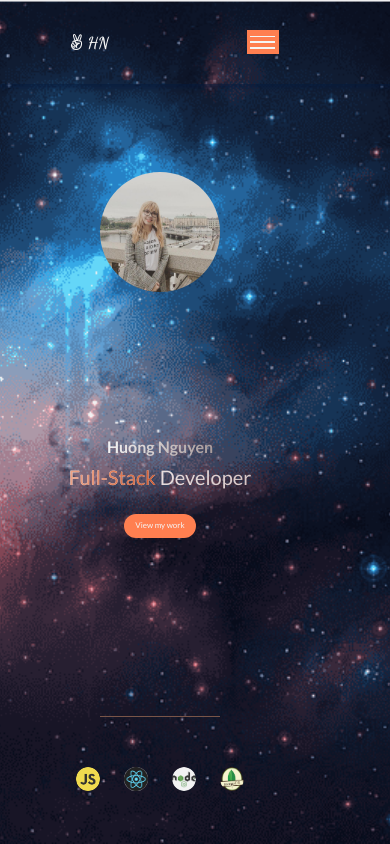
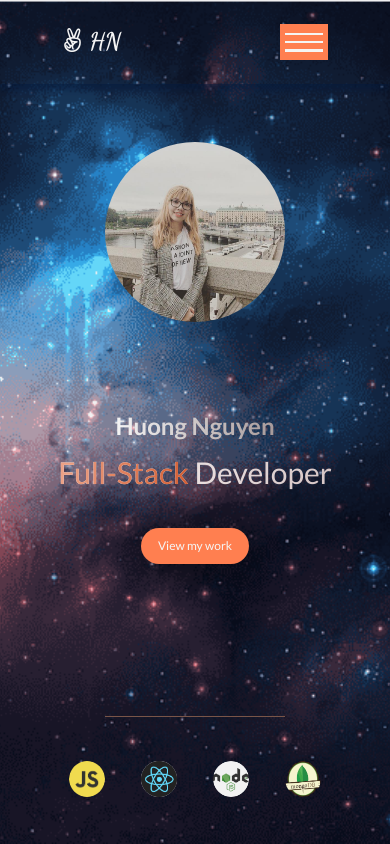
Before and after one commit to huongnguyen1709/my-porfolio-react, a React (Create React App) app: page / in a window 390 px wide. Built offline with nearby package versions, Linux system fonts and the light colour scheme.

Commit message:
modify responsive homepage

```diff
--- a/src/sass/base/_base.scss
+++ b/src/sass/base/_base.scss
@@ -3,10 +3,9 @@ $bp-largest: 93.75em; // 1500 px
 $bp-large: 75em; // 1200 px
 $bp-medium: 68.75em; // 1100 px
 $bp-medium-xm: 62.5em; // 1000 px
-$bp-small: 40.625em; // 650 px
+$bp-small: 43.125em; // 690 px
 $bp-small-xs: 34.375em; // 550 px
-$bp-extra-small: 31.25em; // 500 px
-$bp-extra-small-xs: 28.125em; // 450 px
+$bp-extra-small: 23.4375em; // 375 px
 
 *,
 *::after,
@@ -28,8 +27,8 @@ html {
     font-size: 37.5%; /* 1rem = 6px */
   }
 
-  @media only screen and (max-width: $bp-extra-small-xs) {
-    font-size: 25%; /* 1rem = 6px */
+  @media only screen and (max-width: $bp-extra-small) {
+    font-size: 31.25%; /* 1rem = 5px */
   }
 }
 
--- a/src/sass/components/_logo.scss
+++ b/src/sass/components/_logo.scss
@@ -3,13 +3,17 @@
   grid-column: 1/-1;
   margin: auto;
 
-  @media only screen and (max-width: $bp-small-xs) {
-    grid-column: 4/9;
-  }
+  // @media only screen and (max-width: $bp-small-xs) {
+  //   grid-column: 4/9;
+  // }
 
-  @media only screen and (max-width: $bp-extra-small) {
-    grid-column: 3/9;
-  }
+  // @media only screen and (max-width: $bp-extra-small) {
+  //   grid-column: 3/9;
+  // }
+
+  // @media only screen and (max-width: $bp-extra-small-xs) {
+  //   grid-column: 3/10;
+  // }
 }
 
 .logo {
--- a/src/sass/layout/_layout.scss
+++ b/src/sass/layout/_layout.scss
@@ -13,6 +13,7 @@
 
   @media only screen and (max-width: $bp-small) {
     grid-template-rows: 10vh 35vh 25vh 1fr 15vh;
+    grid-template-columns: none;
   }
 }
 
--- a/src/sass/sections/_home.scss
+++ b/src/sass/sections/_home.scss
@@ -18,20 +18,28 @@
   }
 
   @media only screen and (max-width: $bp-small) {
-    grid-column: 3/11;
+    grid-column: auto;
     display: flex;
     flex-direction: column;
     justify-content: center;
     align-items: center;
   }
 
-  @media only screen and (max-width: $bp-small-xs) {
-    grid-column: 4/9;
-  }
+  // @media only screen and (max-width: $bp-small-xs) {
+  //   grid-column: 4/9;
+  // }
 
-  @media only screen and (max-width: $bp-extra-small) {
-    grid-column: 3/9;
-  }
+  // @media only screen and (max-width: $bp-extra-small) {
+  //   grid-column: 3/9;
+  // }
+
+  // @media only screen and (max-width: $bp-extra-small-xs) {
+  //   grid-column: 3/10;
+  // }
+
+  // @media only screen and (max-width: $bp-mobile) {
+  //   grid-column: 3/9;
+  // }
 }
 
 .title {
@@ -86,15 +94,7 @@
     max-width: 30rem;
     max-height: 30rem;
     grid-row: 2/3;
-    grid-column: 3/11;
-  }
-
-  @media only screen and (max-width: $bp-small-xs) {
-    grid-column: 4/9;
-  }
-
-  @media only screen and (max-width: $bp-extra-small) {
-    grid-column: 3/9;
+    grid-column: auto;
   }
 }
 
@@ -107,11 +107,7 @@
   margin: auto auto 0 auto;
   background-color: rgb(121, 85, 72);
 
-  @media only screen and (max-width: $bp-small-xs) {
-    grid-column: 4/9;
-  }
-
-  @media only screen and (max-width: $bp-extra-small) {
-    grid-column: 3/9;
+  @media only screen and (max-width: $bp-small) {
+    grid-column: auto;
   }
 }
--- a/src/sass/sections/_navbar.scss
+++ b/src/sass/sections/_navbar.scss
@@ -132,10 +132,6 @@
   @media only screen and (max-width: $bp-small-xs) {
     display: block;
   }
-
-  @media only screen and (max-width: $bp-extra-small) {
-    grid-column: 7/10;
-  }
 }
 
 .ham-btn span {
```
